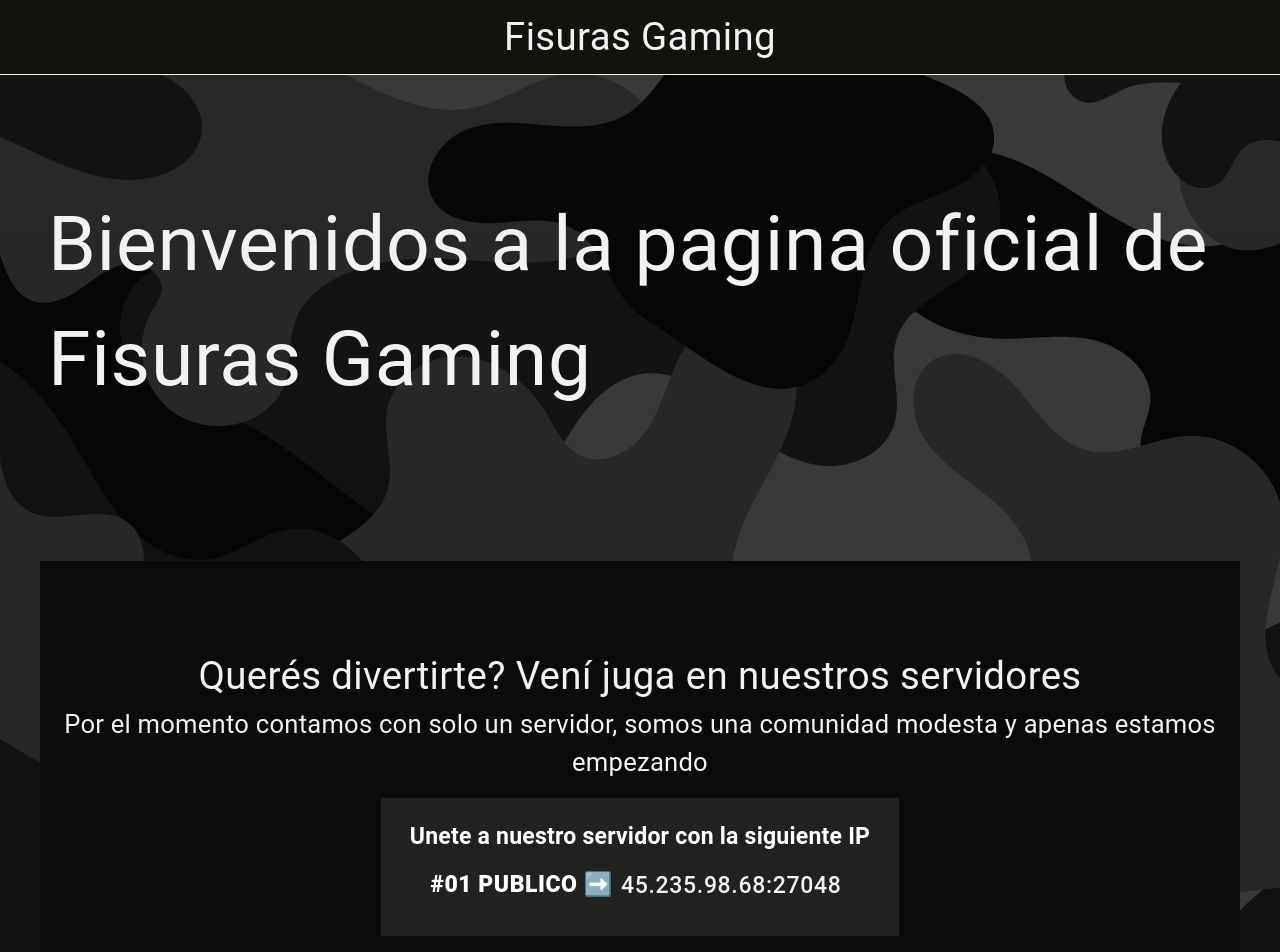
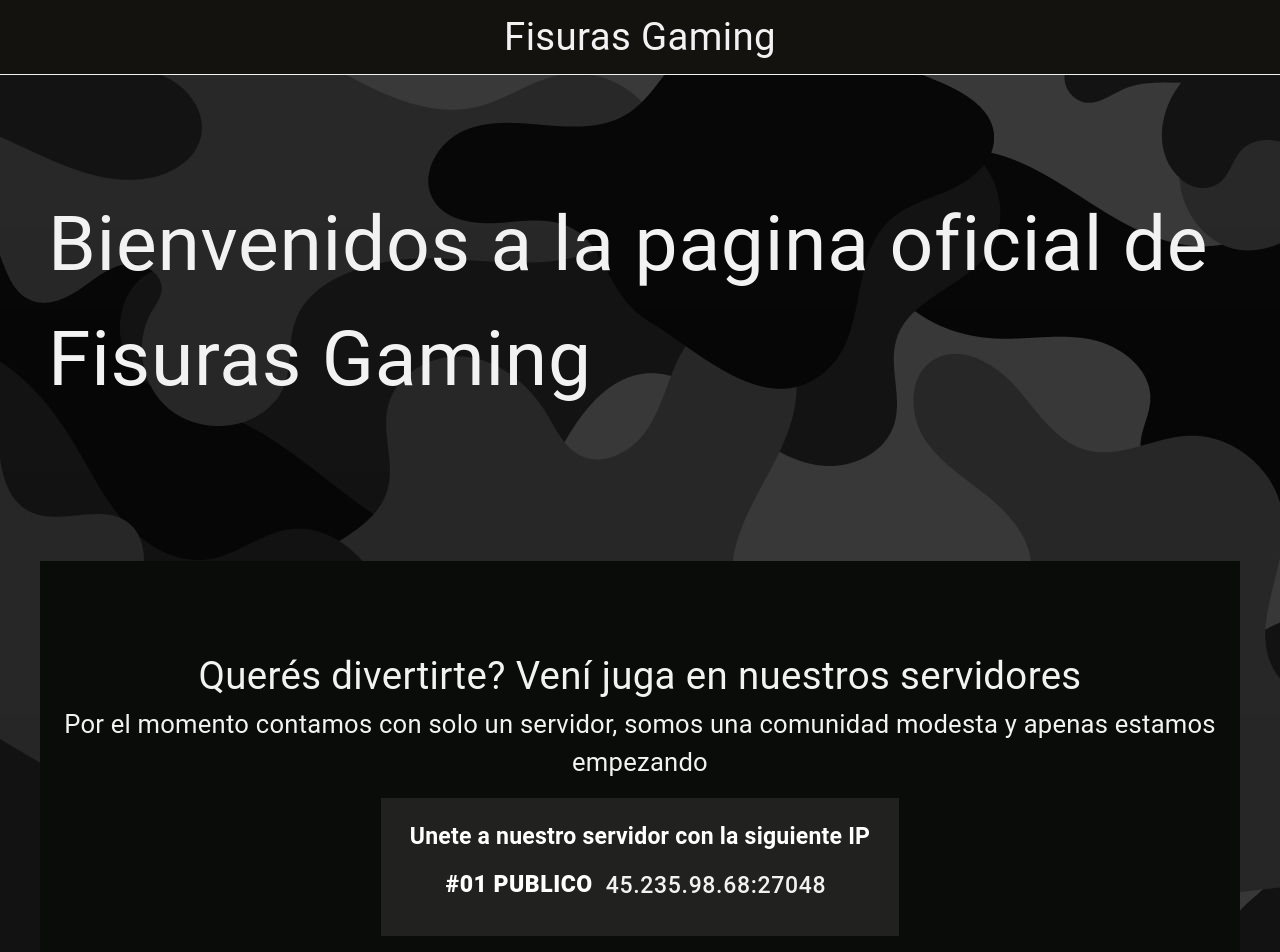
Before and after one commit to SK-ClaudioBustos/fisuras-gaming, a Next.js app: page / in a window 1280 px wide. Shown: the top 952 px of the page. Built offline with nearby package versions, Linux system fonts and the light colour scheme.

Commit message:
style: boton de copiar IP

```diff
--- a/src/app/components/ServerBox/ServerBox.tsx
+++ b/src/app/components/ServerBox/ServerBox.tsx
@@ -40,8 +40,8 @@ export default function ServerBox() {
                         Unete a nuestro servidor con la siguiente IP
                     </TypographyOverline>
                     <TypographyHeading gutterBottom>
-                        #01 PUBLICO ➡️
-                        <Button sx={{fontSize: "1.8vw"}} onClick={handleClick}>45.235.98.68:27048</Button>
+                        #01 PUBLICO
+                        <Button sx={{fontSize: "1.8vw", marginLeft: "5px"}} onClick={handleClick}>45.235.98.68:27048</Button>
                         <Snackbar
                             TransitionComponent={SlideTransition}
                             open={open}
```
